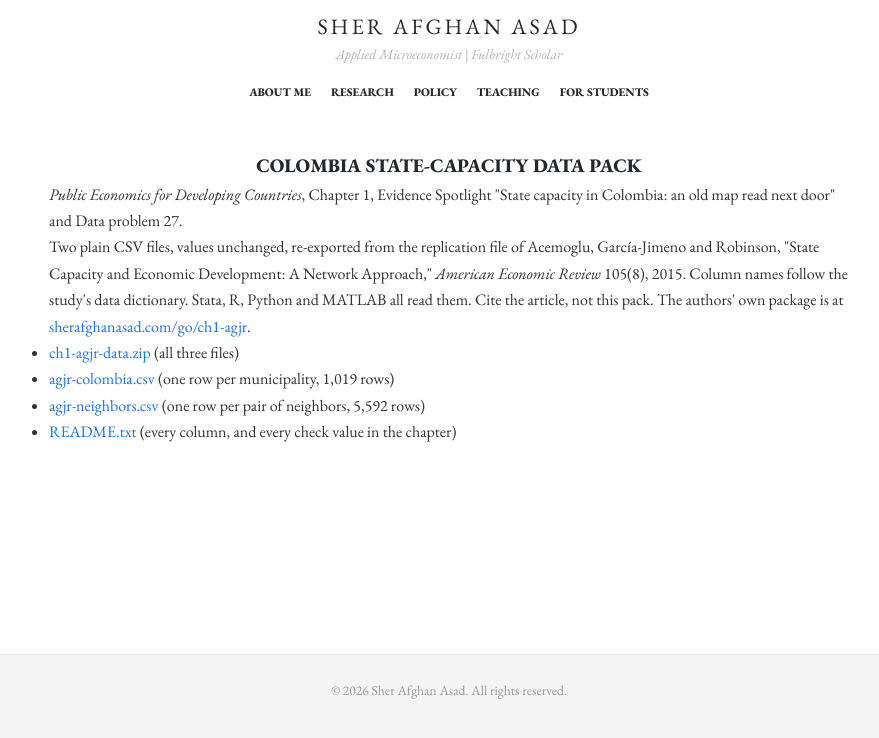
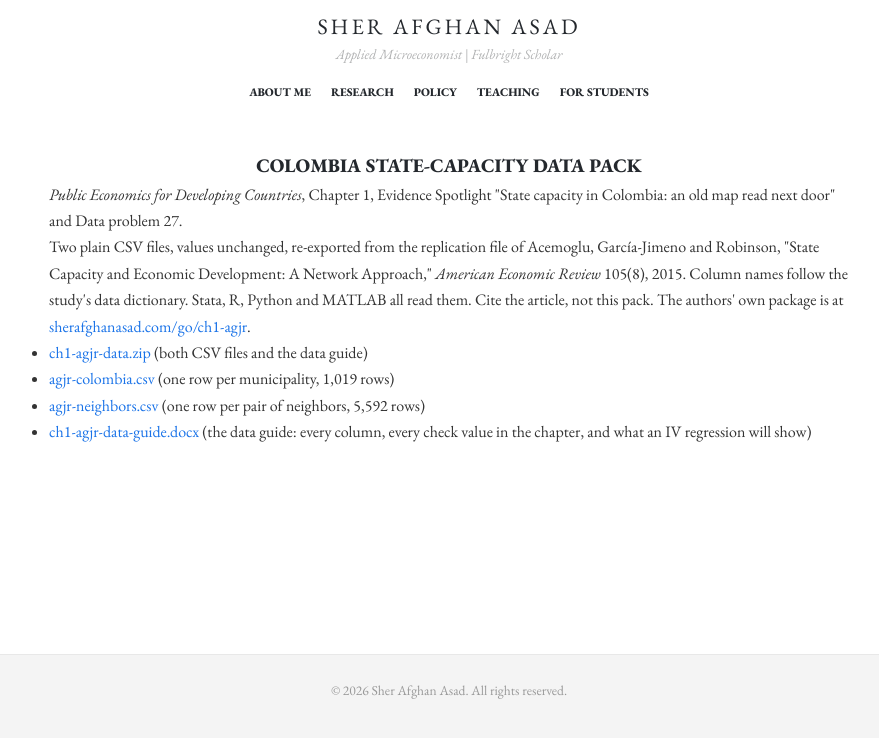
Before and after one commit to sherafghanasad/sherafghanasad.github.io, a Jekyll site: the page built from book-data/ch1-agjr/index.html, in a window 1280 px wide. Shown: the top 738 px of the page, without its empty margins (191-1070 px from the left). Built offline with Jekyll 4.4.1, drawn with Linux system fonts in a browser that asks for light colours.

Commit message:
Chapter 1 data pack: Word data guide replaces the README
Co-Authored-By: Claude Fable 5.1 <noreply@anthropic.com>
Claude-Session: https://claude.ai/code/session_01Etfh8cE52MJVMdSwWX1R6h

```diff
--- a/book-data/ch1-agjr/index.html
+++ b/book-data/ch1-agjr/index.html
@@ -18,8 +18,8 @@ not this pack. The authors' own package is at
 <a href="https://sherafghanasad.com/go/ch1-agjr">sherafghanasad.com/go/ch1-agjr</a>.</p>
 
 <ul>
-  <li><a href="ch1-agjr-data.zip">ch1-agjr-data.zip</a> (all three files)</li>
+  <li><a href="ch1-agjr-data.zip">ch1-agjr-data.zip</a> (both CSV files and the data guide)</li>
   <li><a href="agjr-colombia.csv">agjr-colombia.csv</a> (one row per municipality, 1,019 rows)</li>
   <li><a href="agjr-neighbors.csv">agjr-neighbors.csv</a> (one row per pair of neighbors, 5,592 rows)</li>
-  <li><a href="README.txt">README.txt</a> (every column, and every check value in the chapter)</li>
+  <li><a href="ch1-agjr-data-guide.docx">ch1-agjr-data-guide.docx</a> (the data guide: every column, every check value in the chapter, and what an IV regression will show)</li>
 </ul>
```
Also changed, not shown: book-data/ch1-agjr/README.txt (deleted), 2 other files.
